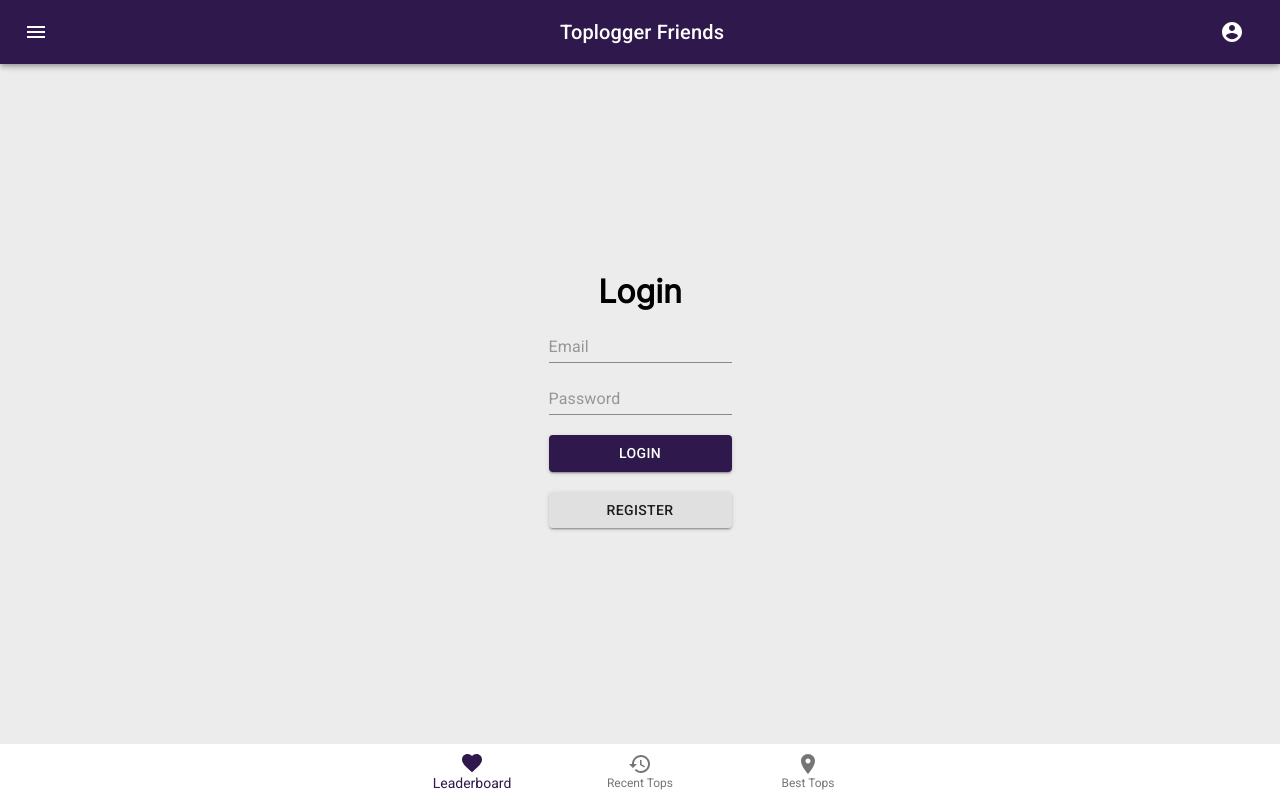
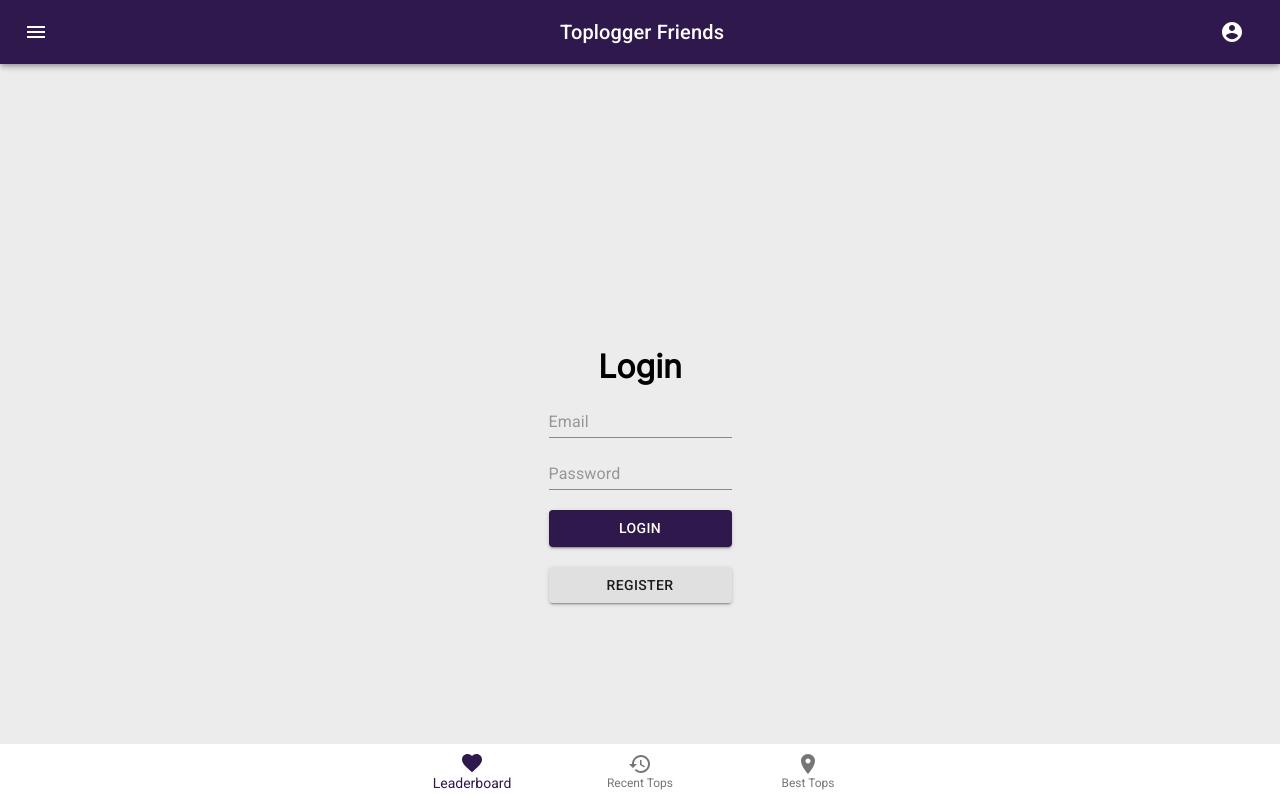
Before and after one commit to Milan-Koelen/toplogger-friends, a React (Create React App) app: page /login in a window 1280 px wide. Built offline with nearby package versions, Linux system fonts and the light colour scheme; no server answers.

Commit message:
page container

```diff
--- a/src/_pages/Dashboard.css
+++ b/src/_pages/Dashboard.css
@@ -4,7 +4,7 @@
   display: flex;
   flex-direction: column;
   justify-content: center;
-  height: 50vh;
+  margin-bottom: 10vh;
   align-items: center;
   font-family: "Inter";
   font-weight: 600;
--- a/src/_pages/Layout.js
+++ b/src/_pages/Layout.js
@@ -25,6 +25,7 @@ const useStyles = makeStyles(theme => ({
     flexGrow: 1,
     // bottom: 1,
     width: "100%",
+    height: "100vh",
     position: "fixed",
   },
   stickToBottom: {
@@ -38,6 +39,14 @@ const useStyles = makeStyles(theme => ({
   },
   title: {
     flexGrow: 1,
+  },
+  pageContainer: {
+    overflowY: "auto",
+    height: "100%",
+    paddingTop: 75,
+    paddingLeft: theme.spacing(1),
+    paddingRight: theme.spacing(1),
+    paddingBottom: 60,
   },
 }));
 
@@ -116,7 +125,7 @@ export default function MenuAppBar({ children }) {
         // label={auth ? "Logout" : "Login"}
         />
       </FormGroup> */}
-      <AppBar position="fixed" className={classes.root}>
+      <AppBar position="fixed" className={"asdf"}>
         <Toolbar>
           <IconButton
             edge="start"
@@ -164,7 +173,7 @@ export default function MenuAppBar({ children }) {
           )}
         </Toolbar>
       </AppBar>
-      {children}
+      <div className={classes.pageContainer}>{children}</div>
       <BottomNavigation
         value={tabValue}
         onChange={(_e, tabIdx) => {
--- a/src/_pages/Search.js
+++ b/src/_pages/Search.js
@@ -1,7 +1,6 @@
 import {
   Avatar,
   Container,
-  Grid,
   IconButton,
   List,
   ListItem,
@@ -30,8 +29,10 @@ const SearchUser = () => {
 
   const useStyles = makeStyles(theme => ({
     root: {
-      flexGrow: 1,
-      maxWidth: "100%",
+      display: "flex",
+      flexDirection: "column",
+      maxWidth: "500px",
+      height: "100%",
     },
     demo: {
       backgroundColor: theme.palette.background.paper,
@@ -49,6 +50,11 @@ const SearchUser = () => {
       marginRight: theme.spacing(4),
     },
     searchButton: {},
+    paper: {
+      display: "flex",
+      flexDirection: "column",
+      flexGrow: 1,
+    },
   }));
   const classes = useStyles();
 
@@ -87,12 +93,11 @@ const SearchUser = () => {
       .then(console.log);
   };
   return (
-    <Container style={{ paddingTop: "50px" }}>
-      <Grid item xs={12} md={6}>
+    <Container className={classes.root}>
       <Typography variant="h6" className={classes.title}>
         Search user
       </Typography>
-        <Paper>
+      <Paper className={classes.paper}>
         <div className={classes.searchContainer}>
           <TextField
             className={classes.searchBar}
@@ -117,7 +122,7 @@ const SearchUser = () => {
           </IconButton>
         </div>
 
-          <List style={{ maxHeight: "600px", overflow: "auto" }}>
+        <List style={{ flexGrow: 1, overflow: "auto" }}>
           {data.map((i, idx) => (
             <ListItem component={Link} to={"/user/" + i.TL_ID}>
               <ListItemAvatar>
@@ -145,7 +150,6 @@ const SearchUser = () => {
           ))}
         </List>
       </Paper>
-      </Grid>
     </Container>
   );
 };
```
Lines whose indentation alone changed are shown as unchanged.
